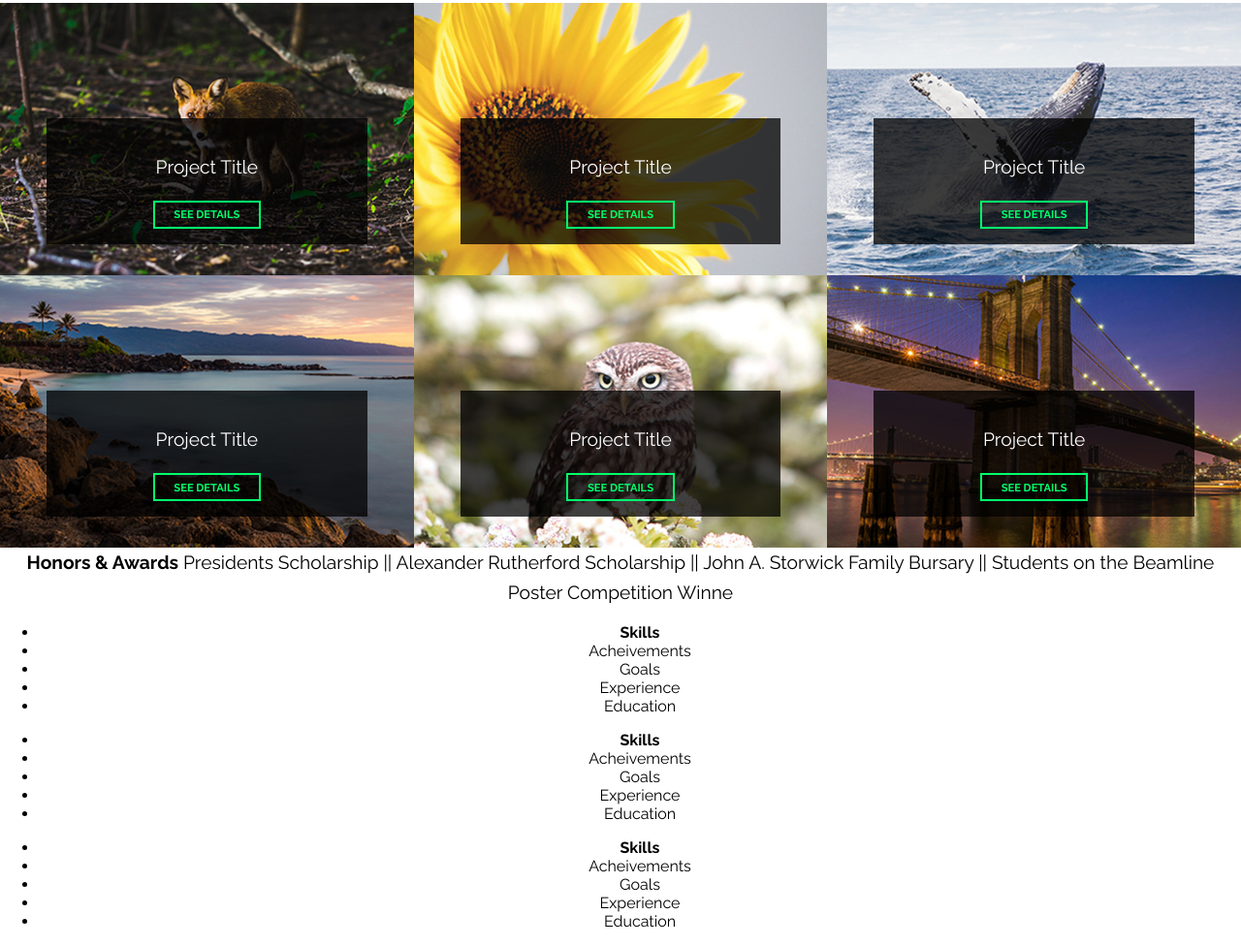
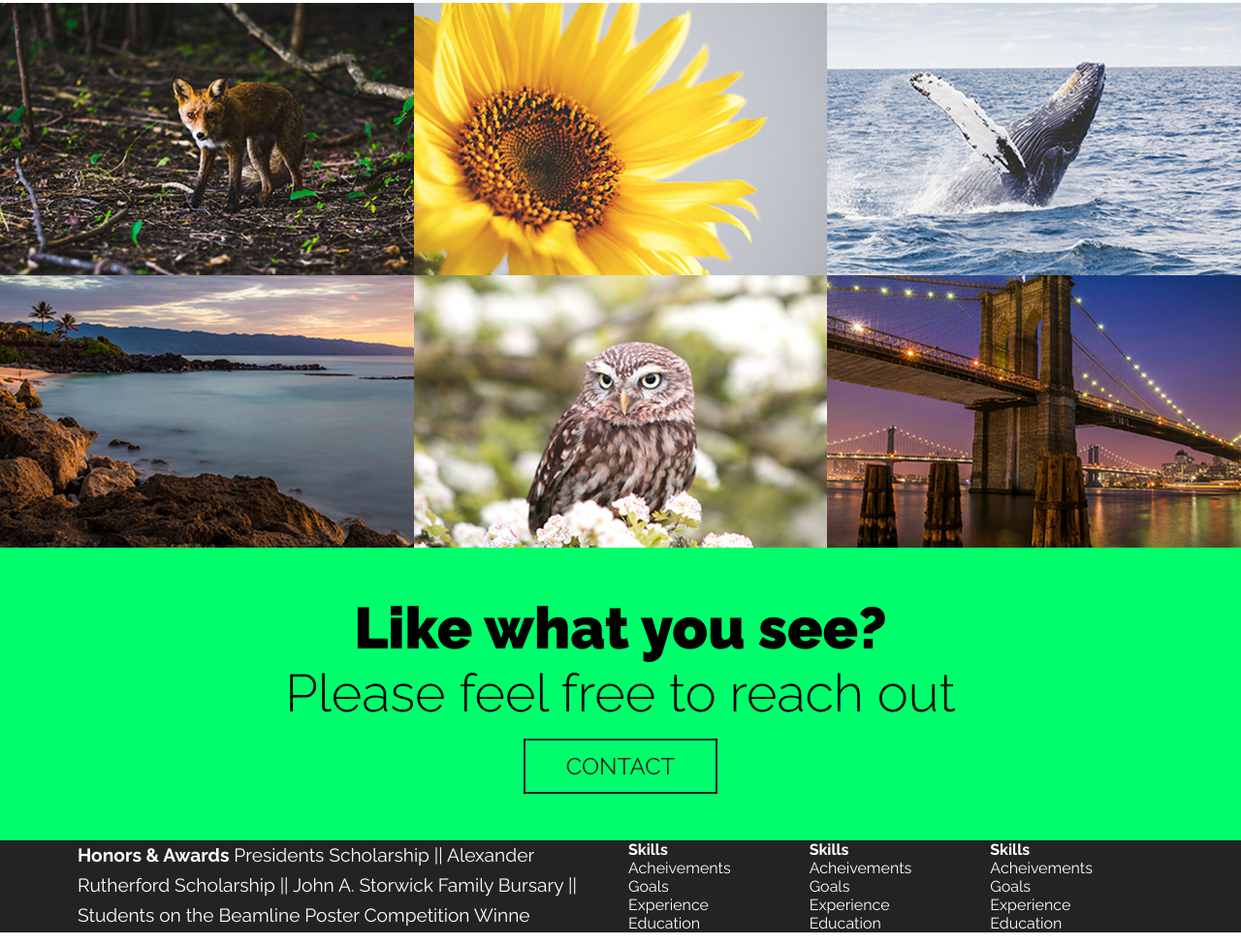
Before and after one commit to UrbanPistek/Portfolio_Website, a plain HTML site: page index.html in a window 1280 px wide. Shown: the part 1726-2702 px from the top of the page at 97% size. Drawn offline with Linux system fonts and the light colour scheme.

Commit message:
Addding Col padding

```diff
--- a/index.html
+++ b/index.html
@@ -101,9 +101,17 @@
 
 </section>
 
+<section class="cta">
+	<div class="container">
+		<h1 class="title title-cta">Like what you see?
+			<span>Please feel free to reach out</span>
+		</h1>
+		<a href="" class="button button-dark">Contact</a>
+	</div>
+</section>
 
 <footer>
-
+ 	<div class="container">
 	 	<div class="col-3">
 	 	<p><b>Honors & Awards</b> Presidents Scholarship || Alexander Rutherford Scholarship || John A. Storwick Family Bursary || Students on the Beamline Poster Competition Winne</p>
 	 	</div>
@@ -137,7 +145,7 @@
 	 		<li>Education</li>
 	 	</ul>
 	 	</div>
-
+	 </div>
 </footer>
 
 
--- a/styles.css
+++ b/styles.css
@@ -2,6 +2,7 @@
 
 *{
 	box-sizing: border-box;
+	transition: all ease-in-out 250ms;
 }
 
 body{
@@ -21,6 +22,38 @@ img{
 	margin: 0 auto;
 }
 
+.clearfix::after,
+section::after,
+footer::after{
+	content: '';
+	display: block;
+	clear:	both;
+}
+
+/*Column System
+===========================*/
+
+[class^=col-]{
+	float: left;
+	padding: 0 .5em;
+}
+
+[class^=col-]:first-child{
+	 padding-left: 0;
+}
+
+[class^=col-]:last-child{
+	 padding-right: 0;
+}
+
+.col-3{
+	width: 50%;
+}
+
+.col-1{
+	width: 16.666666667%;
+}
+
 /*Typography
 ===========================*/
 
@@ -35,6 +68,16 @@ img{
 	font-weight: 300;
 	display: block;
 	font-size: .9em;
+}
+
+.title-cta{
+	margin: 0 0 .25em;
+}
+
+.unstyled-list{
+	margin: 0;
+	padding: 0;
+	list-style-type: none;
 }
 
 h1{
@@ -98,6 +141,18 @@ p:last-of-type{
 	font-size: .7rem;
 	font-weight: 700;
 }
+
+.button-dark{
+	color:	#232323;
+	border-color: #232323;
+}
+
+.button-dark:hover,
+.button-dark:focus{
+	background: #232323;
+	color: #00ff6c;
+}
+
 /*Header
 ===========================*/
 
@@ -235,7 +290,7 @@ nav a:focus{
 ===========================*/
 
 .portfolio{
-	margin: 3em 0;
+	margin: 3em 0 0;
 }
 
 .port-item{
@@ -250,11 +305,11 @@ nav a:focus{
 .port-desc{
 	position: absolute;
 	z-index: 100;
-	bottom: 2em;
-	left: 3em;
-	right: 3em;
+	bottom: 0em;
+	left: 0em;
+	right: 0em;
 	color: white;
-	background: rgba(0,0,0,.75);
+	background: rgba(0,0,0,.6);
 	padding: 1em;
 	padding-bottom: 1em;
 }
@@ -273,5 +328,31 @@ nav a:focus{
 @media (min-width: 60rem){
 	.port-item{
 		width: 33.3333333333334%;
+	/*Consider removing hover for final project*/
+		overflow: hidden;
+	}
+
+	.port-desc{
+		transform: translateY(150%);
+	}
+
+	.port-item:hover .port-desc{
+		transform: translateY(0%);
 	}
 }
+
+/*Cta (Call to action)
+===========================*/
+
+.cta{
+	background-color: #00ff6c;
+	padding: 3em 0;
+}
+
+/*Footer
+===========================*/
+
+footer{
+	background: #232323;
+	color: #FFF;text-align: left;
+}
```
Lines whose indentation alone changed are shown as unchanged.
